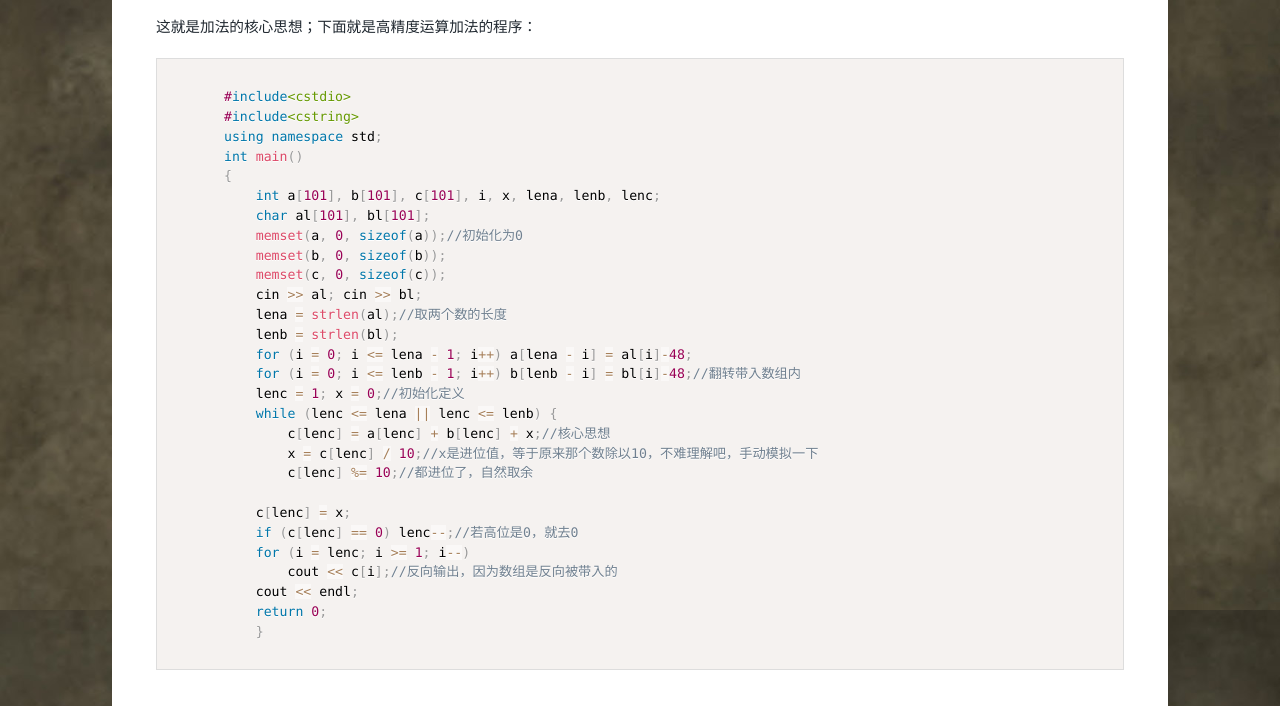
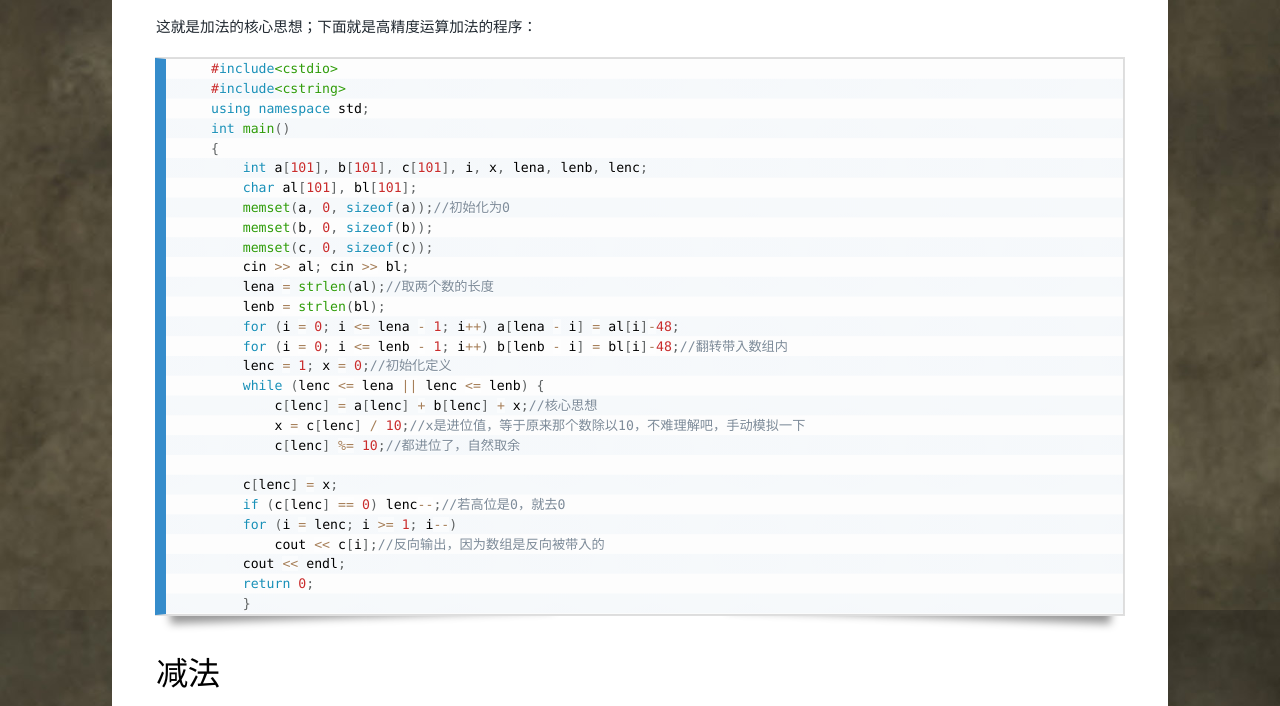
Before and after one commit to qyb1228/qyb1228.github.io, a plain HTML site: page 2017/12/09/Big-Integer-Operate/index.html in a window 1280 px wide. Shown: the part 1790-2496 px from the top of the page. Drawn offline with Linux system fonts and the light colour scheme; some packages are replaced by stand-ins of ours; a script that the page names is missing.

Commit message:
Site updated: 2017-12-25 18:34:53

```diff
--- a/2017/12/09/Big-Integer-Operate/index.html
+++ b/2017/12/09/Big-Integer-Operate/index.html
@@ -35,7 +35,7 @@
 
 
 <!--  代码渲染  -->
-<link rel="stylesheet" href="/css/prism_default.css" />
+<link rel="stylesheet" href="/css/prism_coy.css" />
 <link rel="stylesheet" href="/css/typo.css" />
 <!-- 文章页 -->
 <body class="is-loading">
--- a/2017/12/09/Deep-First-Search/index.html
+++ b/2017/12/09/Deep-First-Search/index.html
@@ -35,7 +35,7 @@
 
 
 <!--  代码渲染  -->
-<link rel="stylesheet" href="/css/prism_default.css" />
+<link rel="stylesheet" href="/css/prism_coy.css" />
 <link rel="stylesheet" href="/css/typo.css" />
 <!-- 文章页 -->
 <body class="is-loading">
```
Also changed, not shown: 2017/12/09/hello-world/index.html (+1 -1 lines), 2017/12/10/Luogu p1996/index.html (+1 -1 lines), 2017/12/14/Luogu-p1739/index.html (+1 -1 lines), 2017/12/14/Luogu-p2550/index.html (+1 -1 lines), 2017/12/15/Template-Functions/index.html (+1 -1 lines), 2017/12/18/luogu-p1238/index.html (+1 -1 lines), 2017/12/23/Lan-Tips/index.html (+1 -1 lines), 2017/12/23/luogu-p1563/index.html (+1 -1 lines), 2017/12/23/luogu-p1754/index.html (+1 -1 lines), 2017/12/23/luogu-p3399/index.html (+1 -1 lines), 2017/12/24/greedy-algorithm/index.html (+1 -1 lines), 2017/12/24/luogu-p1528/index.html (+1 -1 lines), 9999/12/24/Quick-Start/index.html (+1 -1 lines), about/index.html (+1 -1 lines), 3 more files.
